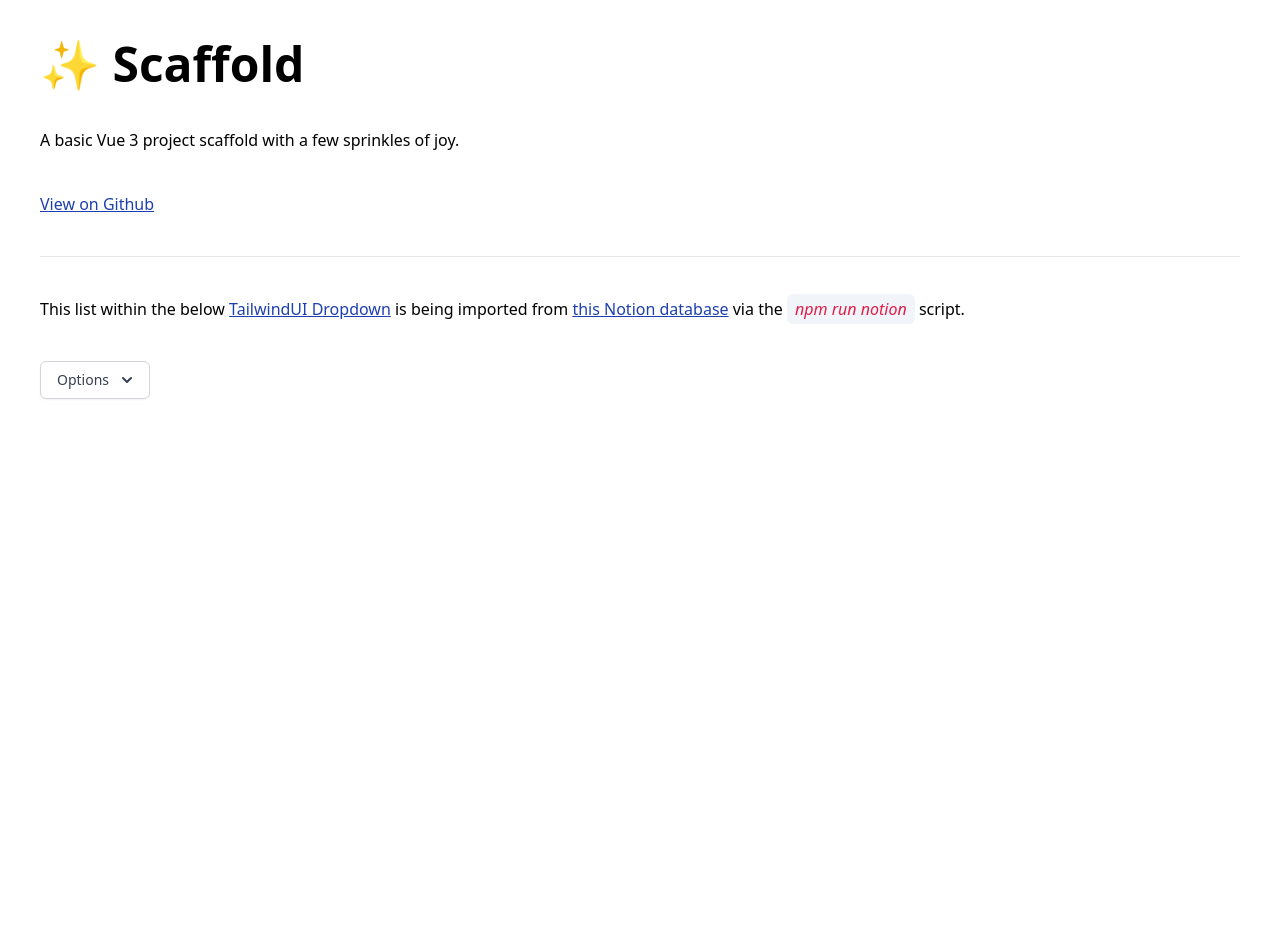
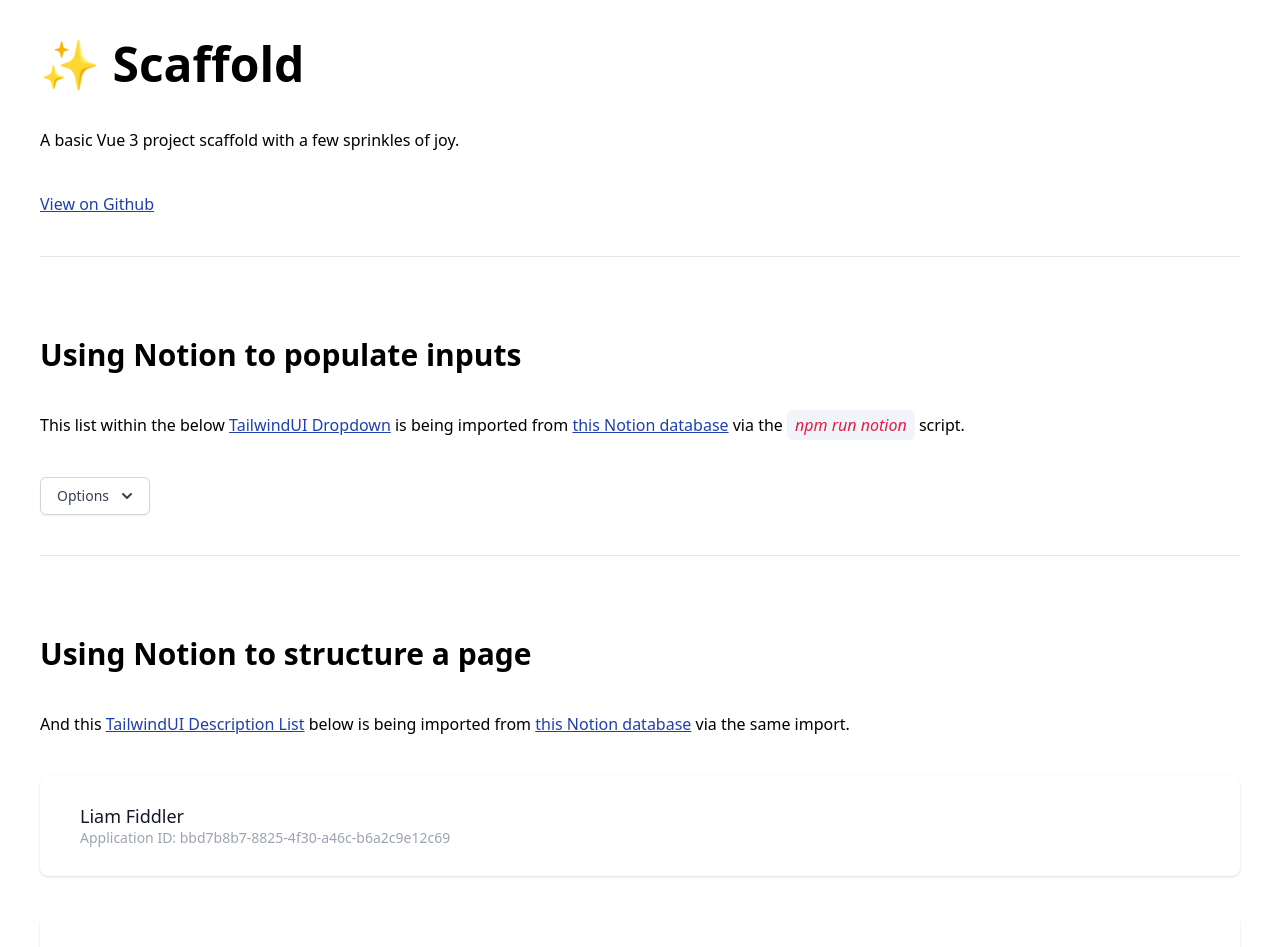
Before and after one commit to danodoesdesign/scaffold, a Vue app: page / in a window 1280 px wide. Shown: the top 947 px of the page. Before the commit the page ends 800 px from the top, so only its background shows below. Built offline with nearby package versions, Linux system fonts and the light colour scheme.

Commit message:
add new example
- new component on page
- new data structure example

```diff
--- /dev/null
+++ b/src/components/descriptionListExample.vue
@@ -0,0 +1,77 @@
+<!--
+Example description list from TailwindUI
+https://tailwindui.com/components/application-ui/data-display/description-lists
+-->
+<template>
+    <div v-for="applicant in data">
+        <Disclosure v-slot="open">
+            <div class="w-full bg-white shadow sm:rounded-lg">
+                <DisclosureButton
+                    class="flex justify-between w-full px-4 py-2 text-sm font-medium text-left text-purple-900 rounded-lg hover:bg-slate-50 focus:outline-none focus-visible:ring focus-visible:ring-purple-500 focus-visible:ring-opacity-75">
+                    <div class="px-4 py-5 sm:px-6">
+                        <h3 class="text-lg font-medium leading-6 text-gray-900">{{ applicant.fullName }}</h3>
+                        <p class="text-sm text-gray-400">Application ID: {{ applicant.id }}</p>
+
+                    </div>
+
+                </DisclosureButton>
+                <transition enter-active-class="transition duration-200 ease-out"
+                    enter-from-class="transform -translate-y-4 opacity-0" enter-to-class="transform opacity-100"
+                    leave-active-class="transition duration-150 ease-out" leave-from-class="transform opacity-100"
+                    leave-to-class="transform -translate-y-4 opacity-0">
+                    <DisclosurePanel class="border-t border-gray-200">
+                        <dl>
+                            <div class="px-4 py-5 bg-white sm:grid sm:grid-cols-3 sm:gap-4 sm:px-6">
+                                <dt class="text-sm font-medium text-gray-500">Application for</dt>
+                                <dd class="mt-1 text-sm text-gray-900 sm:mt-0 sm:col-span-2">{{
+                                    applicant.applicationFor
+                                }}
+                                </dd>
+                            </div>
+                            <div class="px-4 py-5 bg-gray-50 sm:grid sm:grid-cols-3 sm:gap-4 sm:px-6">
+                                <dt class="text-sm font-medium text-gray-500">Email address</dt>
+                                <dd class="mt-1 text-sm text-gray-900 sm:mt-0 sm:col-span-2">{{
+                                    applicant.emailAddress
+                                }}
+                                </dd>
+                            </div>
+                            <div class="px-4 py-5 bg-white sm:grid sm:grid-cols-3 sm:gap-4 sm:px-6">
+                                <dt class="text-sm font-medium text-gray-500">Salary expectation</dt>
+                                <dd class="mt-1 text-sm text-gray-900 sm:mt-0 sm:col-span-2">${{
+                                    applicant.salaryExpectation
+                                }}
+                                </dd>
+                            </div>
+                            <div class="px-4 py-5 bg-gray-50 sm:grid sm:grid-cols-3 sm:gap-4 sm:px-6">
+                                <dt class="text-sm font-medium text-gray-500">About</dt>
+                                <dd class="mt-1 text-sm text-gray-900 sm:mt-0 sm:col-span-2">{{ applicant.about }}</dd>
+                            </div>
+                        </dl>
+                    </DisclosurePanel>
+                </Transition>
+            </div>
+        </Disclosure>
+    </div>
+</template>
+
+<script >
+import { PaperClipIcon } from '@heroicons/vue/solid'
+import notionData from "@/data/dataList.json"
+import { Disclosure, DisclosureButton, DisclosurePanel } from '@headlessui/vue'
+import { ChevronRightIcon } from '@heroicons/vue/solid'
+
+export default {
+    components: {
+        PaperClipIcon,
+        Disclosure,
+        DisclosureButton,
+        DisclosurePanel,
+        ChevronRightIcon
+    },
+    data() {
+        return {
+            data: notionData,
+        }
+    },
+}
+</script>
--- a/src/components/dropdownExample.vue
+++ b/src/components/dropdownExample.vue
@@ -37,7 +37,7 @@
 <script>
 import { Menu, MenuButton, MenuItem, MenuItems } from '@headlessui/vue'
 import { ChevronDownIcon } from '@heroicons/vue/solid'
-import notionData from "@/data/data.json"
+import notionData from "@/data/dataDropdown.json"
 
 export default {
     components: {
--- /dev/null
+++ b/src/data/dataList.json
@@ -0,0 +1 @@
+[{"id":"bbd7b8b7-8825-4f30-a46c-b6a2c9e12c69","fullName":"Liam Fiddler","applicationFor":"Pipelayer","emailAddress":"liam@futurefriendly.team","salaryExpectation":50,"about":"Works to make it work"},{"id":"c60c6204-7d50-48ff-bcc4-1662c343abc9","fullName":"Daniel O’Hara","applicationFor":"Good Design Person","emailAddress":"daniel@futurefriendly.team","salaryExpectation":999999,"about":"Pretty cool guy"}]
--- a/src/scripts/notionToJson.js
+++ b/src/scripts/notionToJson.js
@@ -3,17 +3,24 @@
 
 /* map to env variables */
 const notionKey = process.env.NOTION_KEY
-const notionDatabase = process.env.NOTION_DATABASE
+const notionDatabaseDropdown = process.env.NOTION_DATABASE_DROPDOWN
+const notionDatabaseList = process.env.NOTION_DATABASE_LIST
+
+/* init with unique key */
+const notion = new Client({ auth: notionKey });
+
 
 /*
+========
 Notion API: Query a database
+Copy one of the following per each data file you want to create
 https://developers.notion.com/reference/post-database-query
 */
 
-const notion = new Client({ auth: notionKey });
+
 
 (async () => {
-    const databaseId = notionDatabase;
+    const databaseId = notionDatabaseDropdown;
     const response = await notion.databases.query({
         database_id: databaseId,
         // This is where any specific query, filter or sorting parameters would go
@@ -26,7 +33,7 @@
     - Keep drilling down through "page.properties.<NotionColumnName>.<DataType>"
     - At DataType you may have to enter the array index, like <DataType>[0]
     */
-    const data = response.results.map((page) => {
+    const dataDropdown = response.results.map((page) => {
         const name = page.properties.Name.title[0].text.content;
         const age = page.properties.Age.number;
 
@@ -42,14 +49,82 @@
 
     // Write a JSON file with the data
 
-    jsonData = JSON.stringify(data);
+    jsonData = JSON.stringify(dataDropdown);
     var fs = require('fs');
-    fs.writeFile("./src/data/data.json", jsonData, function (err) {
+    fs.writeFile("./src/data/dataDropdown.json", jsonData, function (err) {
         if (err) {
             console.log(err);
         }
-        console.log("✅ data.json was written successfully into the src/data/ folder");
+        console.log("✅ dataDropdown.json was written successfully into the src/data/ folder");
     });
 
 
 })();
+
+/*
+End copy
+========
+*/
+
+
+/*
+========
+Notion API: Query a database
+Copy one of the following per each data file you want to create
+https://developers.notion.com/reference/post-database-query
+*/
+
+
+
+(async () => {
+    const databaseId = notionDatabaseList;
+    const response = await notion.databases.query({
+        database_id: databaseId,
+        // This is where any specific query, filter or sorting parameters would go
+    });
+    console.log("✅ Queried Notion API");
+
+    /*
+    To map your data from the API response:
+    - Start at "page" and run the command
+    - Keep drilling down through "page.properties.<NotionColumnName>.<DataType>"
+    - At DataType you may have to enter the array index, like <DataType>[0]
+    */
+    const dataList = response.results.map((page) => {
+        const fullName = page.properties.FullName.title[0].plain_text
+        const applicationFor = page.properties.ApplicationFor.select.name;
+        const emailAddress = page.properties.EmailAddress.email;
+        const salaryExpectation = page.properties.SalaryExpectation.number;
+        const about = page.properties.About.rich_text[0].plain_text;
+
+        return {
+            id: page.id,
+            fullName: fullName,
+            applicationFor: applicationFor,
+            emailAddress: emailAddress,
+            salaryExpectation: salaryExpectation,
+            about: about,
+        }
+
+    });
+    console.log("✅ Data mapped into custom object from Notion API");
+
+
+    // Write a JSON file with the data
+
+    jsonData = JSON.stringify(dataList);
+    var fs = require('fs');
+    fs.writeFile("./src/data/dataList.json", jsonData, function (err) {
+        if (err) {
+            console.log(err);
+        }
+        console.log("✅ dataList.json was written successfully into the src/data/ folder");
+    });
+
+
+})();
+
+/*
+End copy
+========
+*/
--- a/src/views/Home.vue
+++ b/src/views/Home.vue
@@ -1,5 +1,6 @@
 <template>
-    <div class="container flex flex-col gap-10 px-10 mx-auto">
+    <div class="container flex flex-col gap-10 px-10 mx-auto mb-40">
+        <h2 class="mt-10 text-3xl font-bold">Using Notion to populate inputs</h2>
         <p>This list within the below <a
                 class="text-blue-800 underline transition-all hover:underline-offset-2 hover:decoration-2 hover:text-black"
                 href="https://tailwindui.com/components/application-ui/elements/dropdowns">TailwindUI Dropdown</a> is
@@ -10,22 +11,29 @@
                 notion</i> script.
         </p>
         <DropdownExample class="w-fit" />
+        <hr />
+        <h2 class="mt-10 text-3xl font-bold">Using Notion to structure a page</h2>
+        <p>And this <a
+                class="text-blue-800 underline transition-all hover:underline-offset-2 hover:decoration-2 hover:text-black"
+                href="https://tailwindui.com/components/application-ui/data-display/description-lists">TailwindUI
+                Description
+                List</a> below is being imported from <a
+                class="text-blue-800 underline transition-all hover:underline-offset-2 hover:decoration-2 hover:text-black"
+                href="https://danohara.notion.site/c6c589d90bcd4b81a8091b8d0ce377c2?v=67a93d26cdd046d3b32ea12d7e78b8d1">this
+                Notion database</a> via the same import.
+        </p>
+        <DescriptionListExample />
     </div>
 </template>
 
 <script>
-import notionData from "@/data/data.json"
 import DropdownExample from "@/components/dropdownExample.vue";
+import DescriptionListExample from "../components/descriptionListExample.vue";
 
 export default {
-    data() {
-        return {
-            data: notionData,
-            showPeople: false,
-        }
-    },
     components: {
-        DropdownExample
+        DropdownExample,
+        DescriptionListExample
     }
 
 };
```
Also changed, not shown: src/data/dataDropdown.json (renamed from src/data/data.json).
